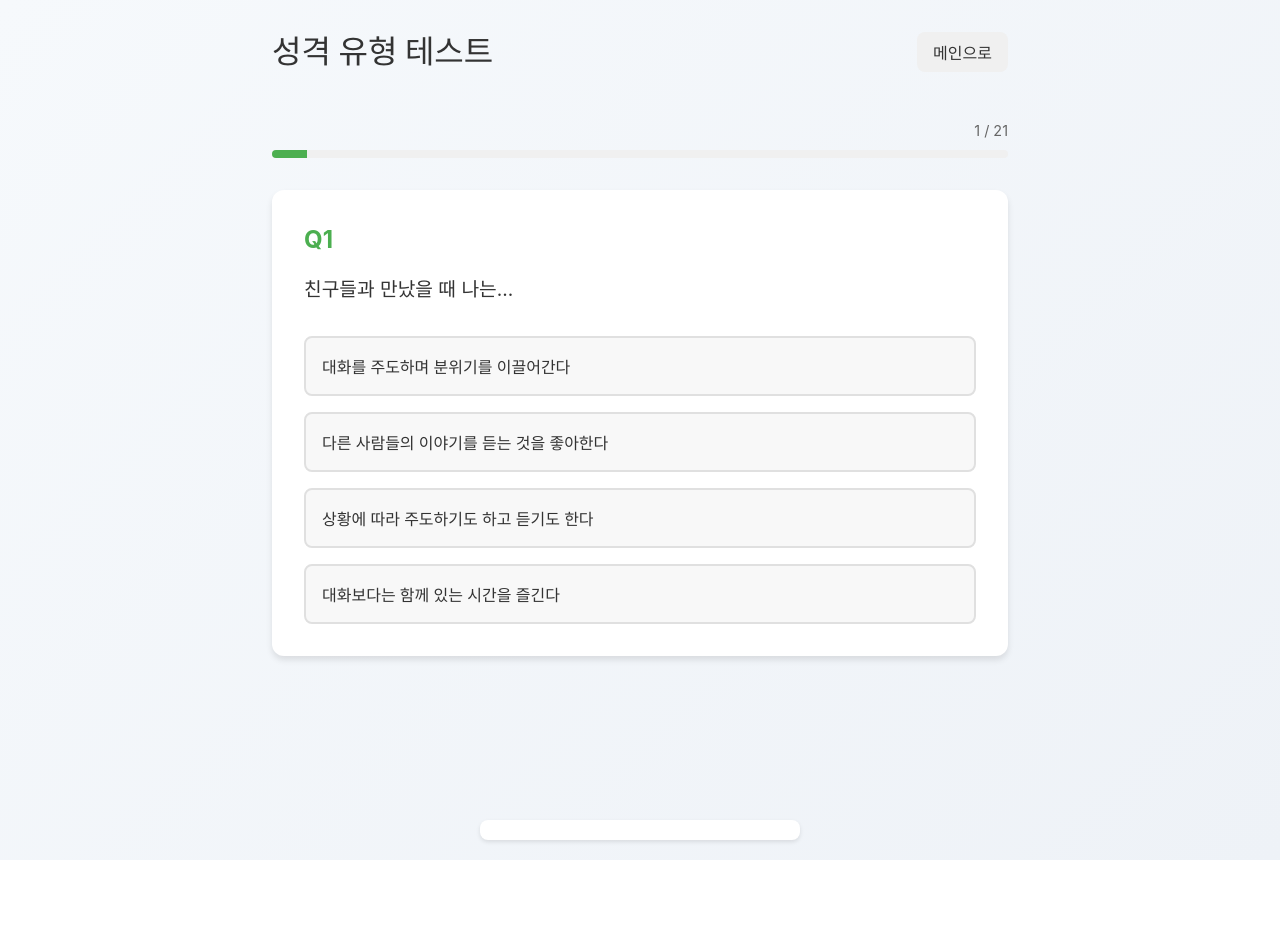
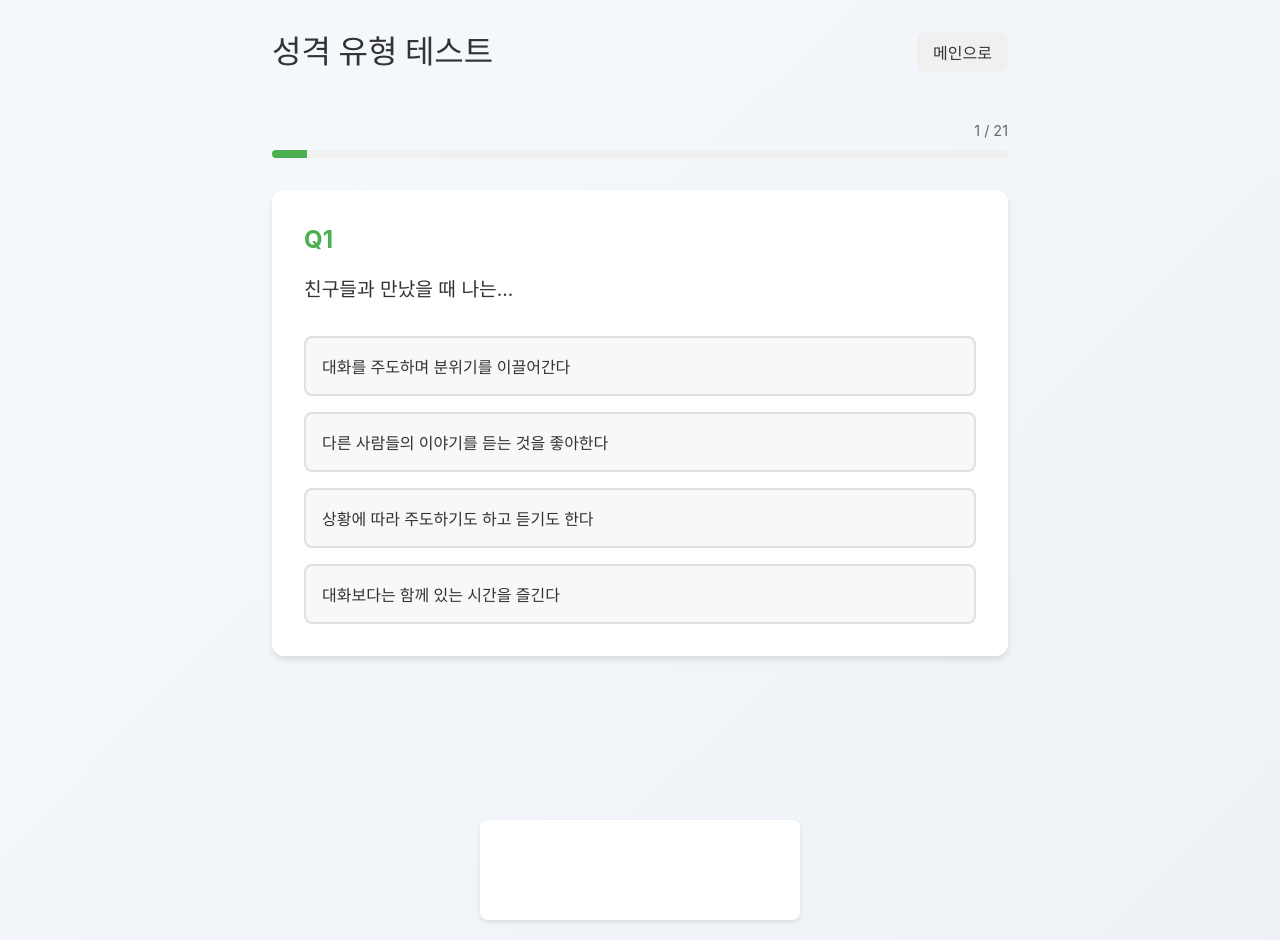
Before and after one commit to qlsl1198/fortune, a React (Vite) app: page /test in a window 1280 px wide. Before the commit the page ends 860 px from the top, so only its background shows below. Built offline with nearby package versions, Linux system fonts and the light colour scheme.

Commit message:
style: 카카오 애드핏 광고 배너 320x100 고정

```diff
--- a/src/App.css
+++ b/src/App.css
@@ -1326,12 +1326,12 @@ body {
 }
 
 .kakao-adfit {
-  width: 100%;
-  max-width: 320px;
+  width: 320px;
+  height: 100px;
   margin: 20px auto;
   text-align: center;
   background: #fff;
-  padding: 10px;
+  padding: 0;
   border-radius: 8px;
   box-shadow: 0 2px 4px rgba(0, 0, 0, 0.1);
 }
@@ -1339,6 +1339,5 @@ body {
 @media (max-width: 768px) {
   .kakao-adfit {
     margin: 15px auto;
-    padding: 8px;
   }
 }
```
